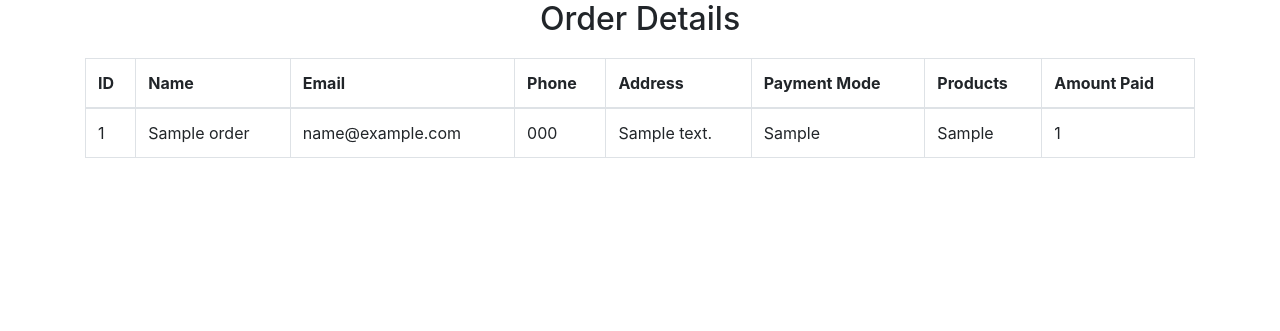
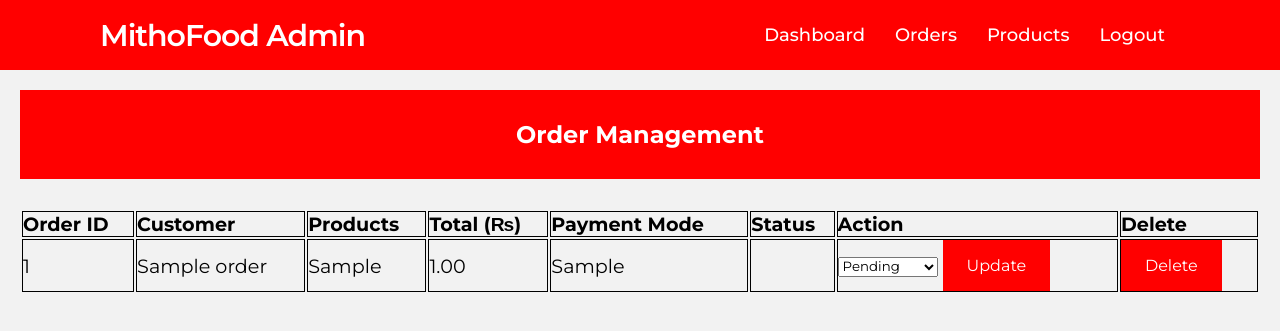
Before and after one commit to Wyeety/cart, a PHP site: page /admin/orders.php in a window 1280 px wide. Shown: the top 331 px of the page. Run offline with PHP 8.4, Linux system fonts and the light colour scheme; a user stored in the database is signed in; tables that the repository leaves empty hold one stand-in row (values such as "Sample post"); data that the repository does not hold is empty.

Commit message:
Fourth Commit

```diff
--- a/admin/orders.php
+++ b/admin/orders.php
@@ -1,14 +1,40 @@
 <?php
+require '../php/config.php';
 session_start();
-if (!isset($_SESSION['email'])) {
-    header("Location: login.php");
+
+// Handle the update of order status
+if (isset($_POST['update_status'])) {
+    $order_id = $_POST['order_id'];
+    $status = $_POST['status'];
+
+    // Update the order status
+    $stmt = $conn->prepare("UPDATE orders SET order_status=? WHERE id=?");
+    $stmt->bind_param("si", $status, $order_id);
+    $stmt->execute();
+
+    // Store the message in session to show in checkout.php
+    $_SESSION['checkout_message'] = "Your order status has been updated to $status.";
+
+    // Redirect back to orders page
+    header("Location: orders.php");
     exit();
 }
 
-include '../php/config.php';
+// Handle order deletion
+if (isset($_POST['delete_order'])) {
+    $order_id = $_POST['order_id'];
 
-$query = "SELECT * FROM orders ORDER BY id DESC";
-$result = mysqli_query($conn, $query);
+    $stmt = $conn->prepare("DELETE FROM orders WHERE id=?");
+    $stmt->bind_param("i", $order_id);
+    $stmt->execute();
+
+    // Redirect back to orders page after deleting
+    header("Location: orders.php");
+    exit();
+}
+
+// Fetch orders
+$result = $conn->query("SELECT * FROM orders");
 ?>
 
 <!DOCTYPE html>
@@ -16,51 +42,81 @@
 <head>
     <meta charset="UTF-8">
     <meta name="viewport" content="width=device-width, initial-scale=1.0">
-    <title>Order Details</title>
-    <link rel='stylesheet' href='https://cdnjs.cloudflare.com/ajax/libs/twitter-bootstrap/4.5.2/css/bootstrap.min.css' />
-    <style>
-        .table {
-            margin-top: 20px;
-        }
-    </style>
+    <title>Admin - Manage Orders</title>
+    <link rel="stylesheet" href="style.css">
 </head>
 <body>
+    <!-- Navbar -->
+    <nav>
+        <div class="logo"><a href="#">MithoFood Admin</a></div>
+        <ul class="nav-items">
+            <li><a href="dashboard.php">Dashboard</a></li>
+            <li><a href="orders.php">Orders</a></li>
+            <li><a href="products.php">Products</a></li>
+            <li><a href="logout.php">Logout</a></li>
+        </ul>
+    </nav>
 
     <div class="container">
-    <h2 class="text-center">Order Details</h2>
-    <table class="table table-bordered">
+        <h2 class="heading">Order Management</h2>
+
+        <table class="table">
             <thead>
                 <tr>
-                <th>ID</th>
-                <th>Name</th>
-                <th>Email</th>
-                <th>Phone</th>
-                <th>Address</th>
+                    <th>Order ID</th>
+                    <th>Customer</th>
+                    <th>Products</th>
+                    <th>Total (₨)</th>
                     <th>Payment Mode</th>
-                <th>Products</th>
-                <th>Amount Paid</th>
+                    <th>Status</th>
+                    <th>Action</th>
+                    <th>Delete</th>
                 </tr>
             </thead>
             <tbody>
-            <?php
-            while ($row = mysqli_fetch_assoc($result)) {
-                echo "<tr>
-                        <td>{$row['id']}</td>
-                        <td>{$row['name']}</td>
-                        <td>{$row['email']}</td>
-                        <td>{$row['phone']}</td>
-                        <td>{$row['address']}</td>
-                        <td>{$row['pmode']}</td>
-                        <td>{$row['products']}</td>
-                        <td>{$row['amount_paid']}</td>
-                      </tr>";
-            }
-            ?>
+                <?php while ($row = $result->fetch_assoc()): ?>
+                <tr>
+                    <td><?= $row['id'] ?></td>
+                    <td><?= htmlspecialchars($row['name']) ?></td>
+                    <td><?= htmlspecialchars($row['products']) ?></td>
+                    <td><?= number_format($row['amount_paid'], 2) ?></td>
+                    <td><?= htmlspecialchars($row['pmode']) ?></td>
+                    <td>
+                        <span class="status <?= strtolower($row['order_status']) ?>">
+                            <?= htmlspecialchars($row['order_status']) ?>
+                        </span>
+                    </td>
+                    <td>
+                        <form method="post" onsubmit="return confirmStatusChange(this);">
+                            <input type="hidden" name="order_id" value="<?= $row['id'] ?>">
+                            <select name="status">
+                                <option value="Pending" <?= ($row['order_status'] == 'Pending') ? 'selected' : '' ?>>Pending</option>
+                                <option value="Delivered" <?= ($row['order_status'] == 'Delivered') ? 'selected' : '' ?>>Delivered</option>
+                                <option value="Unavailable" <?= ($row['order_status'] == 'Unavailable') ? 'selected' : '' ?>>Unavailable</option>
+                            </select>
+                            <button type="submit" name="update_status" class="btn">Update</button>
+                        </form>
+                    </td>
+                    <td>
+                        <form method="post" onsubmit="return confirm('Are you sure you want to delete this order?');">
+                            <input type="hidden" name="order_id" value="<?= $row['id'] ?>">
+                            <button type="submit" name="delete_order" class="btn btn-danger">Delete</button>
+                        </form>
+                    </td>
+                </tr>
+                <?php endwhile; ?>
             </tbody>
         </table>
     </div>
 
-<script src='https://cdnjs.cloudflare.com/ajax/libs/jquery/3.5.1/jquery.min.js'></script>
-<script src='https://cdnjs.cloudflare.com/ajax/libs/twitter-bootstrap/4.5.2/js/bootstrap.min.js'></script>
+    <script type="text/javascript">
+        function confirmStatusChange(form) {
+            var selectedStatus = form.querySelector('select[name="status"]').value;
+            if (selectedStatus === "Delivered" || selectedStatus === "Unavailable") {
+                alert("You have selected " + selectedStatus + ". The status will be updated accordingly.");
+            }
+            return true; // Allow form submission
+        }
+    </script>
 </body>
 </html>
```
Also changed, not shown: checkout.php (+50 -56 lines). Lines whose indentation alone changed are shown as unchanged.
